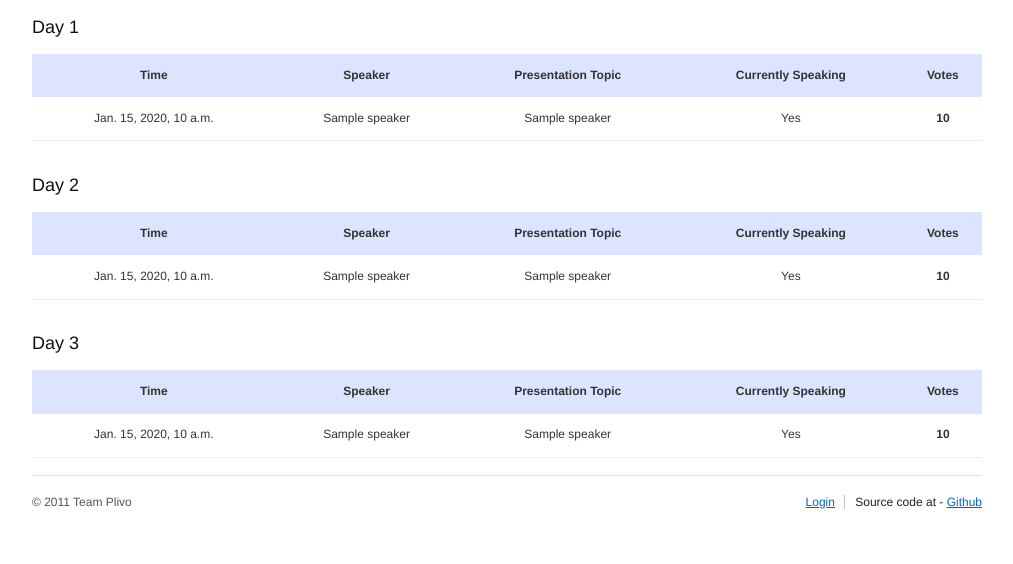
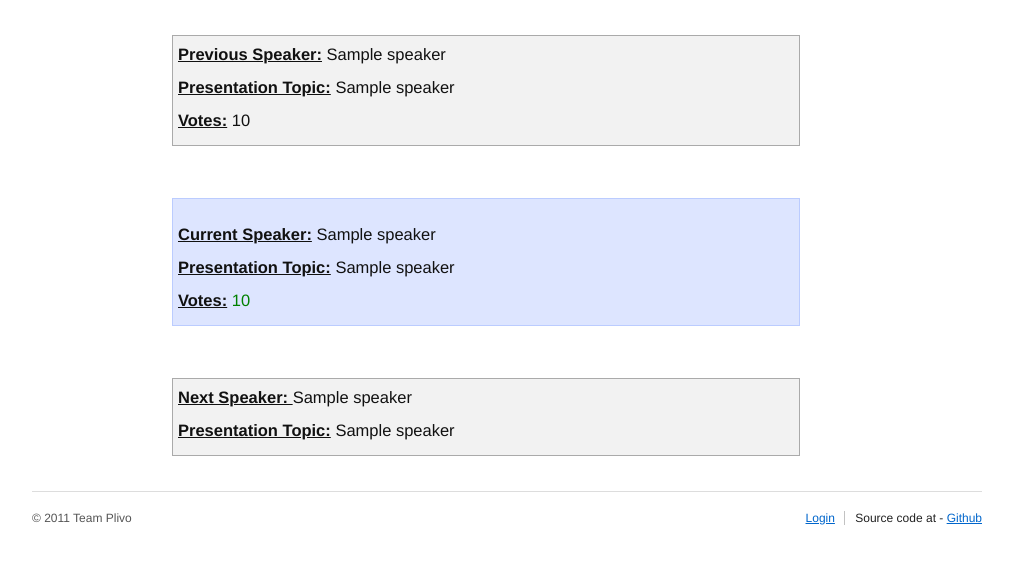
Before and after one commit to bevenky/ClueCon, a Django app: template cluecon/templates/cluecon_ui/index.html in a window 1280 px wide. Shown: the part 105-669 px from the top of the page, without its empty margins (133-1146 px from the left). Run offline with Django 3.2, Linux system fonts and the light colour scheme; the template is opened without the code that fills it: values that come from a table or form of the project are taken from there, others are empty; tables that the repository leaves empty hold one stand-in row (values such as "Sample post"); parts of the project's set-up code (start-up, migrations or seed data) failed here and were passed over.

Commit message:
Revamp App

```diff
--- a/cluecon/cluecon_ui/urls.py
+++ b/cluecon/cluecon_ui/urls.py
@@ -1,11 +1,13 @@
 from django.conf.urls.defaults import *
 from django.contrib.auth import views as auth_views
 
-from views import auth_user_dashboard, home, set_currentspeaker, handle_call_request
+from views import auth_user_dashboard, home, set_currentspeaker, handle_call_request, all_details, get_votes
 
 urlpatterns = patterns('',
 
     url(r'^$', home),
+    url(r'^all/$', all_details),
+    url(r'^getvotes/$', get_votes),
     url(r'^user/login/$', auth_views.login,
                            {'template_name': 'cluecon_ui/login.html'},
                            name='auth_login'),
--- a/cluecon/static_media/css/style.css
+++ b/cluecon/static_media/css/style.css
@@ -88,6 +88,32 @@ body.base {
     margin-top:30px;
     font-size:12px;
 }
+#Details {
+    background-color: #dde5ff;
+    margin-top: 17px;
+    margin-bottom: 17px;
+    margin-left: 140px;
+    padding: 10px 1px 0px 5px;
+    float: left;
+    height: auto;
+    width: 620px;
+    border: solid 1px;
+    border-color: #bbccff;
+    font-size: 11px;
+}
+#ODetails {
+    background-color: #f2f2f2;
+    margin-top: 35px;
+    margin-bottom: 35px;
+    margin-left: 140px;
+    padding: 10px 1px 0px 5px;
+    float: left;
+    height: auto;
+    width: 620px;
+    border: solid 1px;
+    border-color: #aaaaaa;
+    font-size: 11px;
+}
 #Copyright {
    font-size: 12px;
    color: #555555;
--- a/cluecon/templates/cluecon_ui/index.html
+++ b/cluecon/templates/cluecon_ui/index.html
@@ -4,93 +4,40 @@
 
 {% block extrahead %}
 
+<script type="text/javascript">
+
+
+
+$(document).ready(function(){
+
+    var auto_refresh_balance = setInterval( function (){
+                                $('#votes').load('/getvotes/').fadeIn("slow");
+                            }, 15000);
+});
+</script>
+
 {% endblock %}
 
 {% block bodyclass %} base {% endblock %}
 
 {% block content %}
-    <div id="content1" class="clear span-24 last">
-        <br/>
-            <h3>Day 1</h3>
-            <table class="styled-table">
-                <tr>
-                    <th >Time</th>
-                    <th>Speaker</th>
-                    <th>Presentation Topic</th>
-                    <th >Currently Speaking</th>
-                    <th>Votes</th>
-                </tr>
 
-                {% for speaker in first_day %}
-                    <tr style="border-bottom:1px solid #eee; font-size:1em;">
-                        <td>{{ speaker.talk_schedule }}</td>
-                        <td>{{ speaker.name }}</td>
-                        <td>{{ speaker.talk_name }}</td>
-                        {% if speaker.currently_speaking %}
-                            <td>Yes</td>
-                        {% else %}
-                            <td>No</td>
-                        {% endif %}
-                        <td><strong>{{ speaker.total_votes }}</strong></td>
-                    </tr>
-                {% endfor %}
-            </table>
+    <div id="ODetails" class="prepend-1 span-12">
+            <h3><u><b>Previous Speaker:</b></u> {{ previous_speaker.name }}</h3>
+            <h3><u><b>Presentation Topic:</b></u> {{ previous_speaker.talk_name }}</h3>
+            <h3><u><b>Votes:</b></u> {{ previous_speaker.total_votes }}</h3>
     </div>
 
-     <div id="content1" class="clear span-24 last">
+    <div id="Details" class="clear span-24 last">
         <br/>
-            <h3>Day 2</h3>
-            <table class="styled-table">
-                <tr>
-                    <th >Time</th>
-                    <th>Speaker</th>
-                    <th>Presentation Topic</th>
-                    <th >Currently Speaking</th>
-                    <th>Votes</th>
-                </tr>
-
-                {% for speaker in second_day %}
-                        <tr style="border-bottom:1px solid #eee; font-size:1em;">
-                        <td>{{ speaker.talk_schedule }}</td>
-                        <td>{{ speaker.name }}</td>
-                        <td>{{ speaker.talk_name }}</td>
-                        {% if speaker.currently_speaking %}
-                            <td>Yes</td>
-                        {% else %}
-                            <td>No</td>
-                        {% endif %}
-                        <td><strong>{{ speaker.total_votes }}</strong></td>
-                    </tr>
-                {% endfor %}
-            </table>
+            <h3><u><b>Current Speaker:</b></u> {{ current_speaker.name }}</h3>
+            <h3><u><b>Presentation Topic:</b></u> {{ current_speaker.talk_name }}</h3>
+            <h3><u><b>Votes:</b></u> <span style="color: green" id="votes">{{ current_speaker.total_votes }}</span></h3>
     </div>
 
-    <div id="content1" class="clear span-24 last">
-        <br/>
-            <h3>Day 3</h3>
-            <table class="styled-table">
-                <tr>
-                    <th >Time</th>
-                    <th>Speaker</th>
-                    <th>Presentation Topic</th>
-                    <th >Currently Speaking</th>
-                    <th>Votes</th>
-                </tr>
+    <div id="ODetails" class="span-12 last">
+        <h3><u><b>Next Speaker: </b></u>{{ next_speaker.name }}</h3>
+        <h3><u><b>Presentation Topic:</b></u> {{ next_speaker.talk_name }}</h3>
+    </div>
 
-                {% for speaker in third_day %}
-                    <tr style="border-bottom:1px solid #eee; font-size:1em;">
-                        <td>{{ speaker.talk_schedule }}</td>
-                        <td>{{ speaker.name }}</td>
-                        <td>{{ speaker.talk_name }}</td>
-                        {% if speaker.currently_speaking %}
-                            <td>Yes</td>
-                        {% else %}
-                            <td>No</td>
-                        {% endif %}
-                        <td><strong>{{ speaker.total_votes }}</strong></td>
-                    </tr>
-                {% endfor %}
-            </table>
-    </div>
-    <br/>
 {% endblock %}
```
Also changed, not shown: cluecon/cluecon_ui/views.py (+41 -1 lines), cluecon/templates/cluecon_ui/all.html (added, +96 -0 lines).
